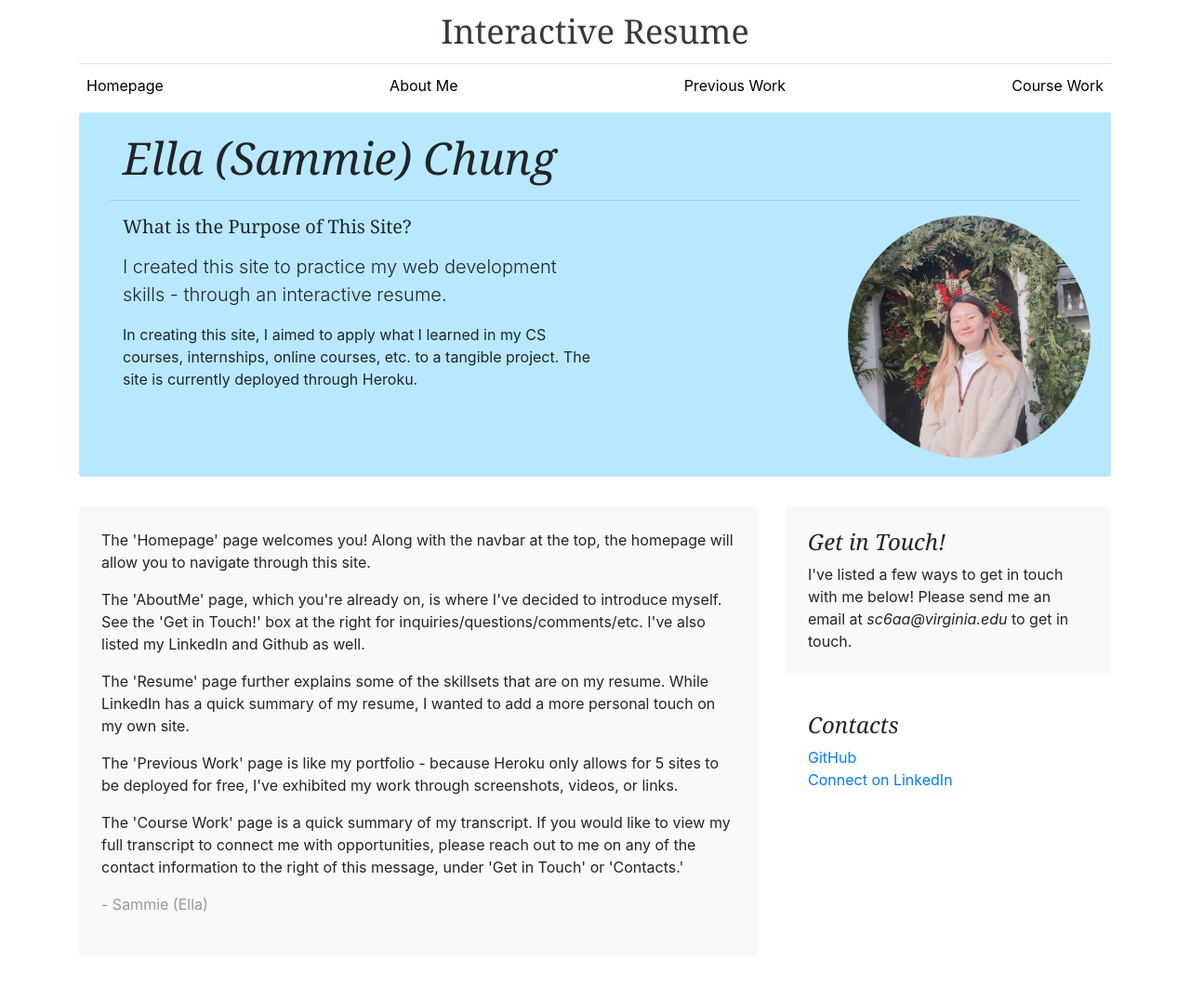
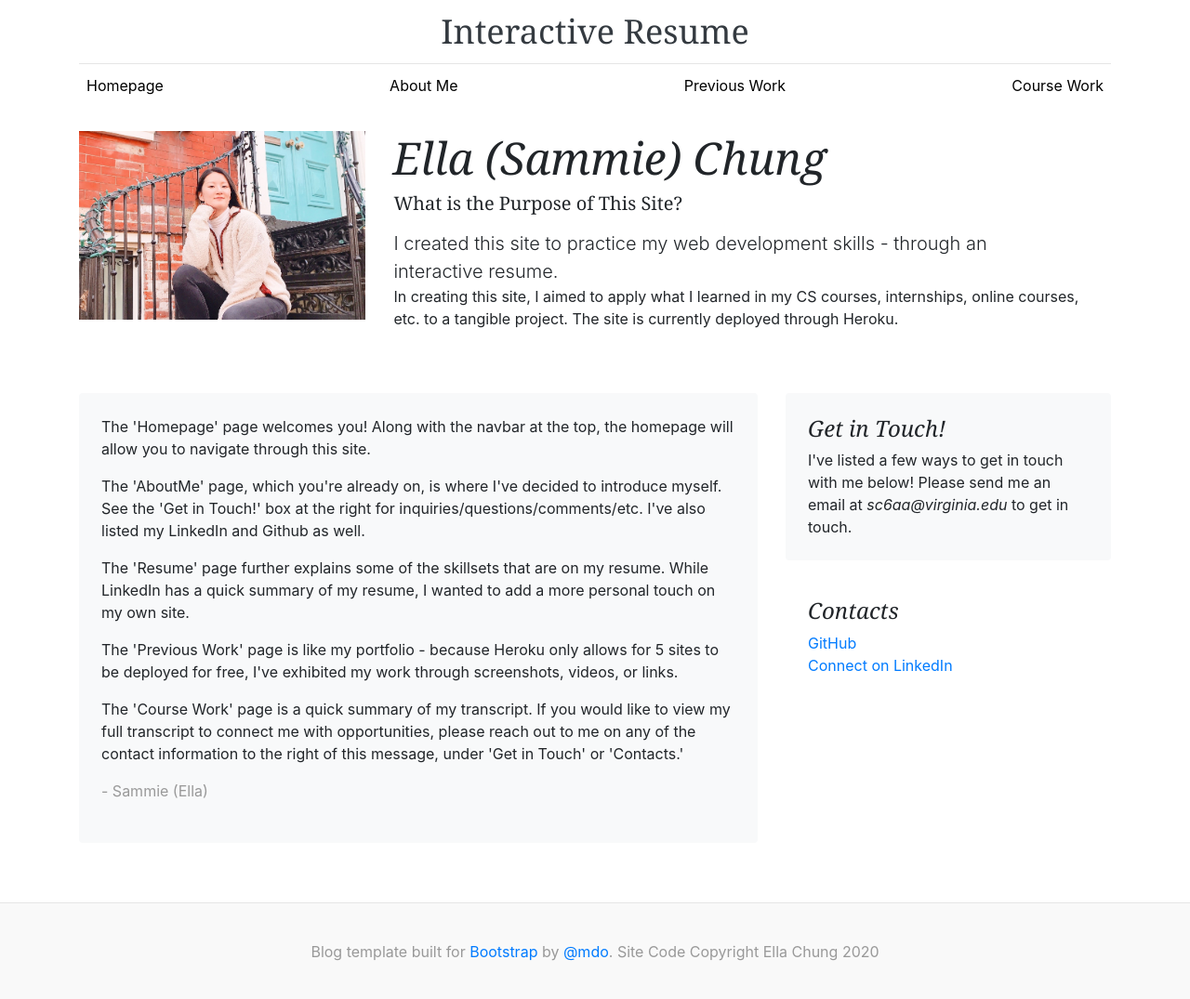
Before and after one commit to EllaChung/escResume, a Django app: page /aboutme/ in a window 1280 px wide; the page is wider, and only the part inside the window is pictured. Shown: the top 1075 px of that part at 93% size. After the commit the page ends 1034 px from the top of that part, so only its background shows below. Run offline with Django 3.2, Linux system fonts and the light colour scheme; some libraries are stand-ins or nearby versions.

Commit message:
Changed themes

```diff
--- a/polls/static/styling/aboutme.css
+++ b/polls/static/styling/aboutme.css
@@ -1,9 +1,10 @@
 
-img {
-    border-radius: 50%;
+
+.responsive {
+   width: 100%;
+   height: auto;
 }
 
-.responsive {
-   width: 50%;
-   height: auto;
+.lead {
+    margin-bottom: 0px;
 }
--- a/polls/static/styling/homepage.css
+++ b/polls/static/styling/homepage.css
@@ -9,7 +9,7 @@
 }
 
 h1 {
-  color: rgb(233, 233, 233);
+  color: rgb(255, 255, 255);
 }
 
 .col {
@@ -17,7 +17,7 @@ h1 {
 }
 
 .jumbotron {
-  background: rgba(0, 0, 0, 0.459);
+  background: rgba(19, 161, 255, 0.459);
   padding: 0px;
 }
 
--- a/polls/templates/polls/aboutme.html
+++ b/polls/templates/polls/aboutme.html
@@ -7,18 +7,17 @@
 <link rel="stylesheet"  type="text/css" href="{% static 'styling/aboutme.css' %}">
 
 <div class="container">
-  <div class="jumbotron text-black rounded" style="background-color: rgba(86, 201, 255, 0.418); padding-top: 20px; padding-bottom: 20px">
-      <h5 class="display-4 font-italic" style="padding-left: 15px;">Ella (Sammie) Chung</h5>
-      <hr>
-      <div class="grid-container" style="display: grid; grid-template-columns: 50% 50%; grid-gap: 26%">
+  <div class="jumbotron text-black rounded" style="background-color: rgba(255, 255, 255, 0.418); padding-top: 20px; padding-bottom: 20px; padding-left: 0px">
+      <div class="grid-container" style="display: grid; grid-template-columns: 30% 70%; grid-gap: 0%">
         <div>
-          <h5 style="padding-left: 15px;">What is the Purpose of This Site?</h5>
-          <p class="lead my-3" style="padding-left: 15px;">I created this site to practice my web development skills - through an interactive resume.</p>
-          <p style="padding-left: 15px;">In creating this site, I aimed to apply what I learned in my CS courses, internships, online courses, etc. to a tangible project. The site is currently
-        deployed through Heroku. </p>
+          <img class="responsive" style="padding-right: 15px" src="../../static/styling/images/sammie2.jpg" alt="sammie">
         </div>
         <div>
-          <img class="responsive" src="../../static/styling/images/sammie.jpeg" alt="sammie">
+          <h5 class="display-4 font-italic" style="padding-left: 14px;">Ella (Sammie) Chung</h5>
+          <h5 style="padding-left: 15px;">What is the Purpose of This Site?</h5>
+          <p class="lead my-3" style="padding-left: 15px; margin-bottom: 0rem!important">I created this site to practice my web development skills - through an interactive resume.</p>
+          <p style="padding-left: 15px; padding-top: 0px; margin-top: 0px">In creating this site, I aimed to apply what I learned in my CS courses, internships, online courses, etc. to a tangible project. The site is currently
+        deployed through Heroku. </p>
         </div>
       </div>
     <!-- this portion will be made into animated svg
```
Also changed, not shown: polls/static/styling/courseWork.css (+21 -0 lines), polls/templates/polls/courseWork.html (+5 -6 lines), polls/static/styling/images/sammie2.JPG (added).
